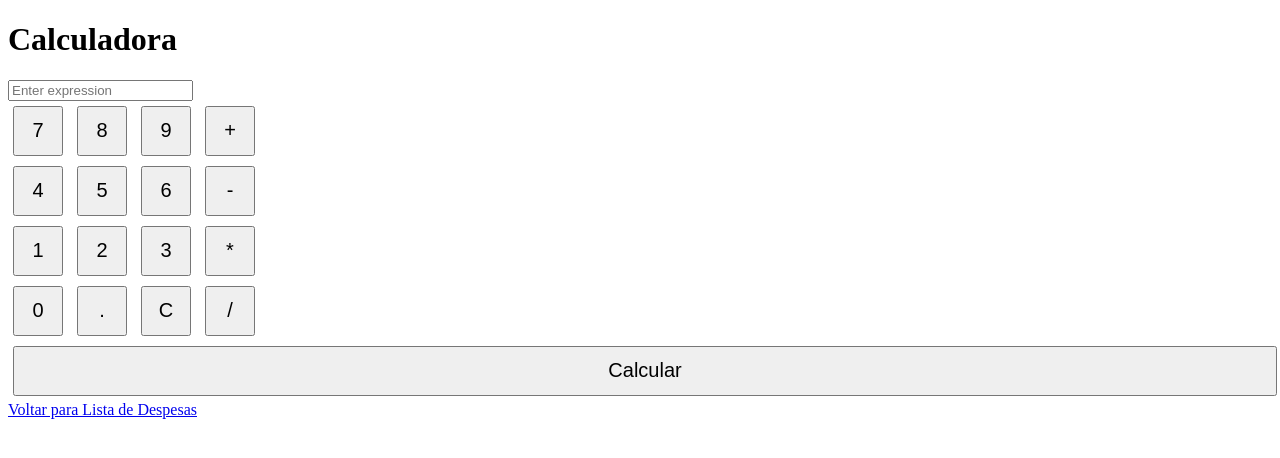
After one commit to m4th3vz/controle-financeiro-PI, a Django app: page /calculator/ in a window 1280 px wide. The commit adds this page. Shown: the top 458 px of the page. Run offline with Django 4.2, Linux system fonts and the light colour scheme.

Commit message:
Calculadora
Calculadora adicionada.

```diff
--- /dev/null
+++ b/expenses/templates/calculator.html
@@ -0,0 +1,60 @@
+<!DOCTYPE html>
+<html lang="pt-br">
+<head>
+    <meta charset="UTF-8">
+    <meta name="viewport" content="width=device-width, initial-scale=1.0">
+    <title>Calculadora</title>
+    <style>
+        .button {
+            width: 50px;
+            height: 50px;
+            margin: 5px;
+            font-size: 20px;
+        }
+    </style>
+</head>
+<body>
+    <h1>Calculadora</h1>
+    <form id="calculator-form" action="" method="post">
+        {% csrf_token %}
+        <input type="text" name="expression" id="expression" placeholder="Enter expression" readonly>
+        <br>
+        <button type="button" class="button" onclick="addToExpression('7')">7</button>
+        <button type="button" class="button" onclick="addToExpression('8')">8</button>
+        <button type="button" class="button" onclick="addToExpression('9')">9</button>
+        <button type="button" class="button" onclick="addToExpression('+')">+</button>
+        <br>
+        <button type="button" class="button" onclick="addToExpression('4')">4</button>
+        <button type="button" class="button" onclick="addToExpression('5')">5</button>
+        <button type="button" class="button" onclick="addToExpression('6')">6</button>
+        <button type="button" class="button" onclick="addToExpression('-')">-</button>
+        <br>
+        <button type="button" class="button" onclick="addToExpression('1')">1</button>
+        <button type="button" class="button" onclick="addToExpression('2')">2</button>
+        <button type="button" class="button" onclick="addToExpression('3')">3</button>
+        <button type="button" class="button" onclick="addToExpression('*')">*</button>
+        <br>
+        <button type="button" class="button" onclick="addToExpression('0')">0</button>
+        <button type="button" class="button" onclick="addToExpression('.')">.</button>
+        <button type="button" class="button" onclick="clearExpression()">C</button>
+        <button type="button" class="button" onclick="addToExpression('/')">/</button>
+        <br>
+        <button type="submit" class="button" style="width: 100%;">Calcular</button>
+    </form>
+    {% if result %}
+    <p>Resultado: {{ result }}</p>
+    {% endif %}
+
+    <a href="{% url 'expense_list' %}">Voltar para Lista de Despesas</a>
+
+    <script>
+        function addToExpression(value) {
+            document.getElementById("expression").value += value;
+        }
+
+        function clearExpression() {
+            document.getElementById("expression").value = '';
+        }
+    </script>
+</body>
+</html>
--- a/expenses/templates/expenses/expense_list.html
+++ b/expenses/templates/expenses/expense_list.html
@@ -13,7 +13,6 @@
     <p>Total de Despesas: R$ {{ total_expenses }}</p>
     <a href="{% url 'add_expense' %}">Adicionar Despesa</a>
 
-    <!-- Por exemplo, no seu template 'expense_list.html': -->
 <ul>
     {% for expense in expenses %}
     <li>
@@ -26,6 +25,6 @@
         {% csrf_token %}
         <input type="submit" value="Excluir Todas as Despesas">
     </form>
-
+    <a href="{% url 'calculator' %}">Calculadora</a>
 </body>
 </html>
--- a/expenses/urls.py
+++ b/expenses/urls.py
@@ -4,7 +4,8 @@ from . import views
 urlpatterns = [
     path('', views.expense_list, name='expense_list'),
     path('add/', views.add_expense, name='add_expense'),
-    path('delete/', views.confirm_delete_expenses, name='confirm_delete_expenses'),  # Certifique-se de adicionar esta linha
+    path('delete/', views.confirm_delete_expenses, name='confirm_delete_expenses'),
     path('delete/all/', views.delete_all_expenses, name='delete_all_expenses'),
     path('<int:expense_id>/delete/', views.delete_expense, name='delete_expense'),
+    path('calculator/', views.calculator, name='calculator'),
 ]
--- a/expenses/views.py
+++ b/expenses/views.py
@@ -33,3 +33,17 @@ def delete_all_expenses(request):
 
 def confirm_delete_expenses(request):
     return render(request, 'expenses/confirm_delete.html')
+
+def calculator(request):
+    return render(request, 'calculator.html')
+
+def calculator(request):
+    if request.method == 'POST':
+        expression = request.POST.get('expression')
+        if expression:
+            try:
+                result = eval(expression)
+            except Exception as e:
+                result = f"Error: {str(e)}"
+            return render(request, 'calculator.html', {'result': result})
+    return render(request, 'calculator.html')
```
Also changed, not shown: db.sqlite3.
